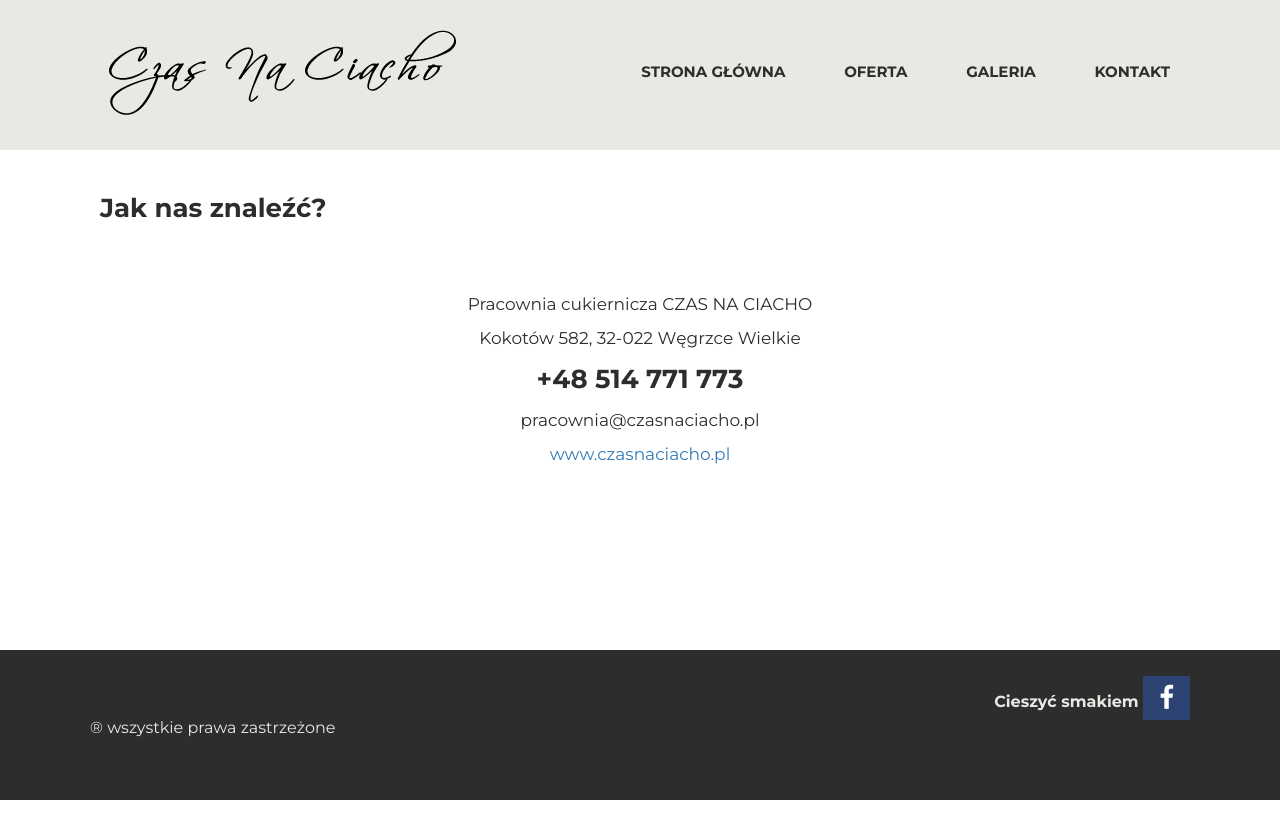
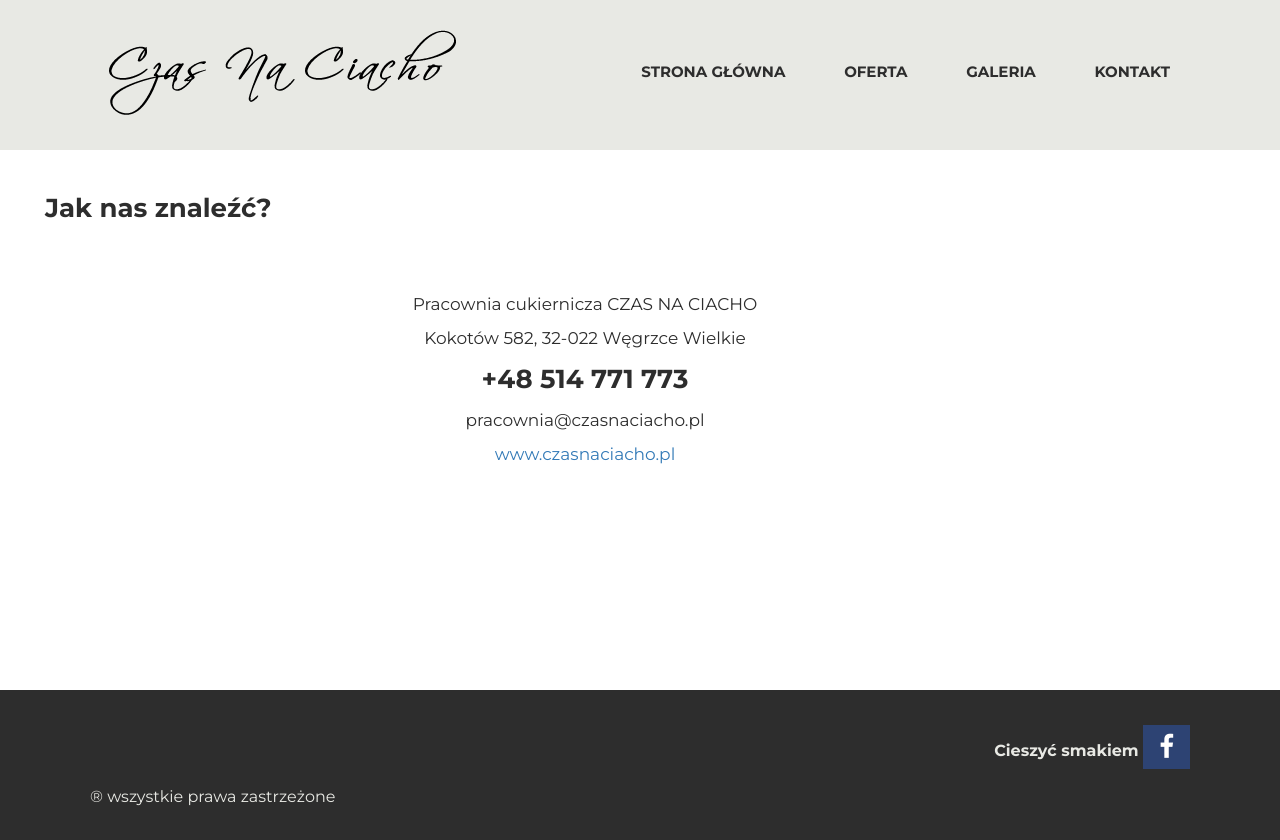
Before and after one commit to Ryczard/CNC, a plain HTML site: page kontakt.html in a window 1280 px wide. Before the commit the page ends 800 px from the top, so only its background shows below. Drawn offline with nearby package versions, Linux system fonts and the light colour scheme.

Commit message:
Add margin-top for footer p

```diff
--- a/css/style.css
+++ b/css/style.css
@@ -113,6 +113,7 @@ footer {
   font-weight: 700;
 }
 footer p {
+  margin-top: 20px;
   display: inline-block;
 }
 .footer-content {
@@ -190,8 +191,8 @@ footer p {
 }
 /*KONTAKT*/
 .contact {
-  margin-top: 40px;
-  height: calc(100vh - 340px);
+  margin: 40px 0;
+  min-height: calc(100vh - 340px);
   color: #2d2d2d;
 }
 .contact a {
```
